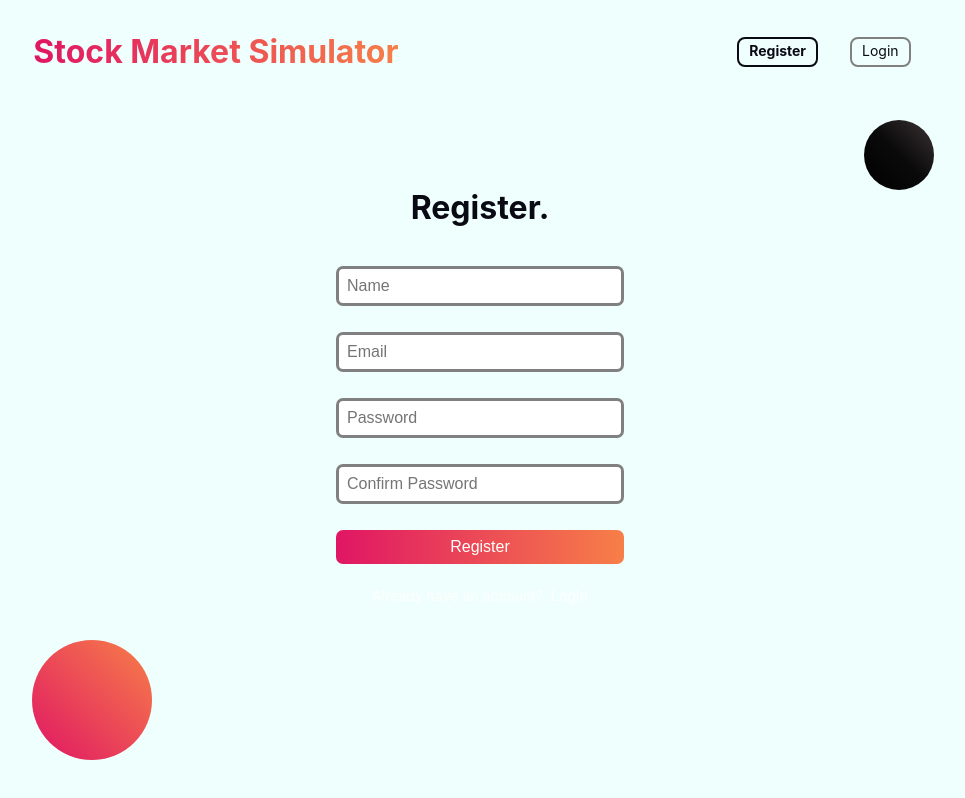
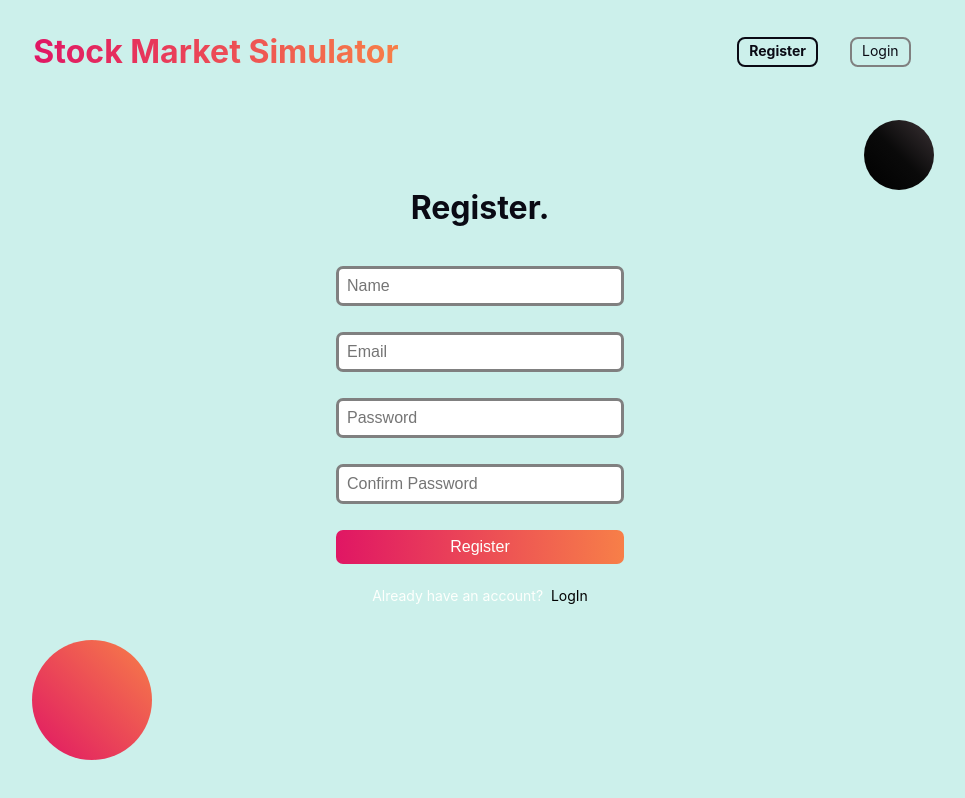
Before and after one commit to Prajwalbc/Stock-Market-Simulator, a React (Create React App) app in the folder client/: page /register in a window 1280 px wide. Shown: the whole page, without its empty margins (160-1125 px from the left). Built offline with nearby package versions, Linux system fonts and the light colour scheme.

Commit message:
fixed color

```diff
--- a/client/src/containers/LoginContent/LoginContent.js
+++ b/client/src/containers/LoginContent/LoginContent.js
@@ -107,9 +107,7 @@ function LoginContent() {
 
             <span className="spn">
               Don't have an account?
-              <Link to={ROUTES.REGISTER} style={{ color: "white" }}>
-                &nbsp; Register
-              </Link>
+              <Link to={ROUTES.REGISTER}>&nbsp; Register</Link>
               <br />
             </span>
           </div>
--- a/client/src/containers/RegisterContent/RegisterContent.js
+++ b/client/src/containers/RegisterContent/RegisterContent.js
@@ -136,9 +136,7 @@ const RegisterContent = () => {
 
             <span className="spn">
               Already have an account?
-              <Link to={ROUTES.LOGIN} style={{ color: "white" }}>
-                &nbsp; LogIn
-              </Link>
+              <Link to={ROUTES.LOGIN}>&nbsp; LogIn</Link>
               <br />
             </span>
           </div>
--- a/client/src/index.css
+++ b/client/src/index.css
@@ -9,7 +9,7 @@
   --purple: #6a85fb;
   --purple_hover: #6077e0;
   --border: #ecedef;
-  --bg: #effffd;
+  --bg: #ccf0eb;
 }
 
 * {
```
